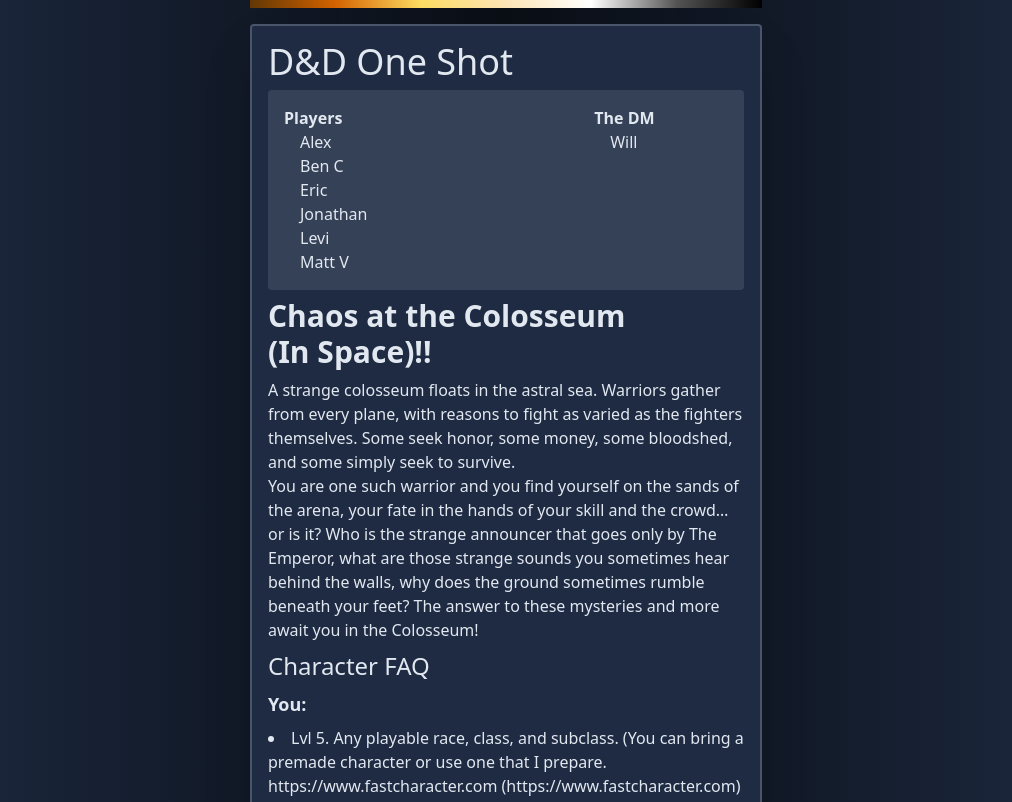
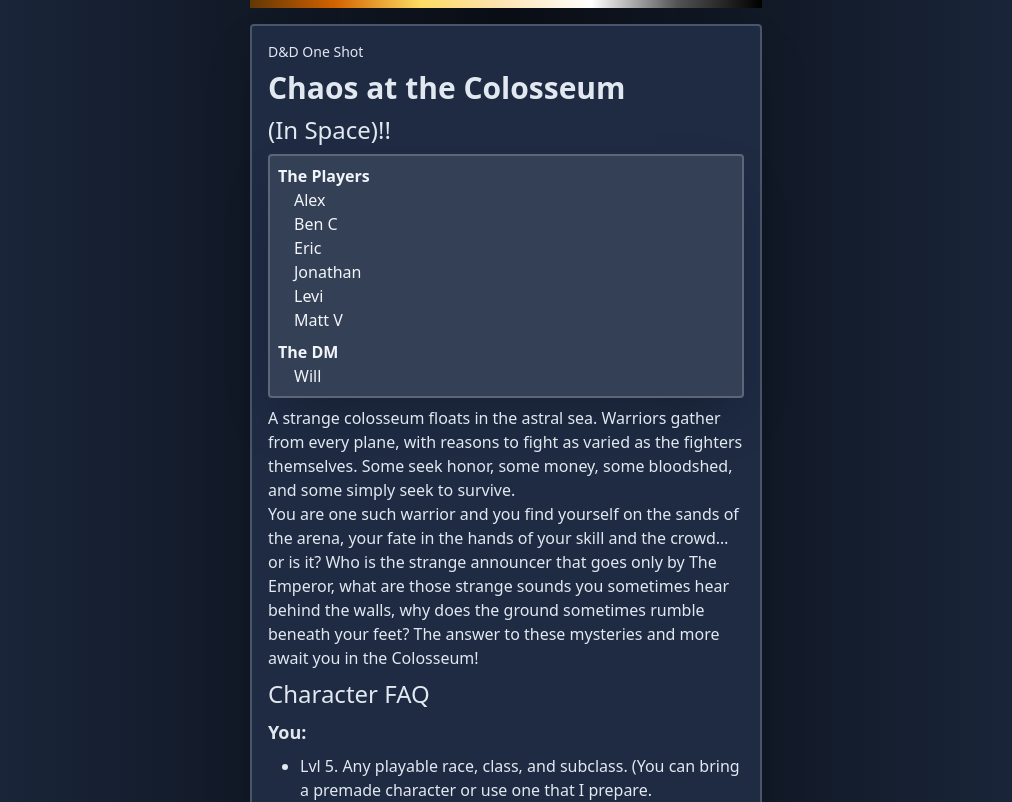
Before and after one commit to retzloff/deep-creek-disco, a SvelteKit app: page /oneshot in a window 1280 px wide. Shown: the top 802 px of the page, without its empty margins (134-1146 px from the left). Built offline with nearby package versions, Linux system fonts and the light colour scheme.

Commit message:
:lipstick: Fighting with CSS & Tailwind

```diff
--- a/src/app.css
+++ b/src/app.css
@@ -61,6 +61,6 @@
 	}
 
 	li {
-		@apply list-disc list-inside;
+		@apply ml-8 leading-6 list-disc;
 	}
 }
--- a/src/routes/oneshot/+page.svelte
+++ b/src/routes/oneshot/+page.svelte
@@ -1,24 +1,23 @@
 <section class="text-slate-200 bg-cloud-burst">
-	<h1>D&D One Shot</h1>
+	<h1 class="text-sm">D&D One Shot</h1>
+	<h2>Chaos at the Colosseum</h2>
+	<h3 class="">(In Space)!!</h3>
 
-	<div class="p-4 flex rounded bg-white/10">
-		<dl class="">
-			<dt>Players</dt>
+	<section class="px-2 py-2 flex rounded bg-white/10">
+		<dl>
+			<dt>The&nbsp;Players</dt>
 			<dd>Alex</dd>
-			<dd>Ben C</dd>
+			<dd>Ben&nbsp;C</dd>
 			<dd>Eric</dd>
 			<dd>Jonathan</dd>
 			<dd>Levi</dd>
-			<dd>Matt V</dd>
-		</dl>
-		<dl class="">
-			<dt>The DM</dt>
+			<dd>Matt&nbsp;V</dd>
+			<dt>The&nbsp;DM</dt>
 			<dd>Will</dd>
 		</dl>
-	</div>
+	</section>
 
-	<h2>Chaos at the Colosseum <br /> (In Space)!!</h2>
-	<p>
+	<p class="">
 		A strange colosseum floats in the astral sea. Warriors gather from every plane, with reasons to
 		fight as varied as the fighters themselves. Some seek honor, some money, some bloodshed, and
 		some simply seek to survive.
@@ -30,7 +29,7 @@
 	<h3>Character FAQ</h3>
 
 	<p class="font-semibold text-lg">You:</p>
-	<ul>
+	<ul class="space-y-4">
 		<li>
 			Lvl 5. Any playable race, class, and subclass. (You can bring a premade character or use one
 			that I prepare. https://www.fastcharacter.com (https://www.fastcharacter.com) is a great easy
```
